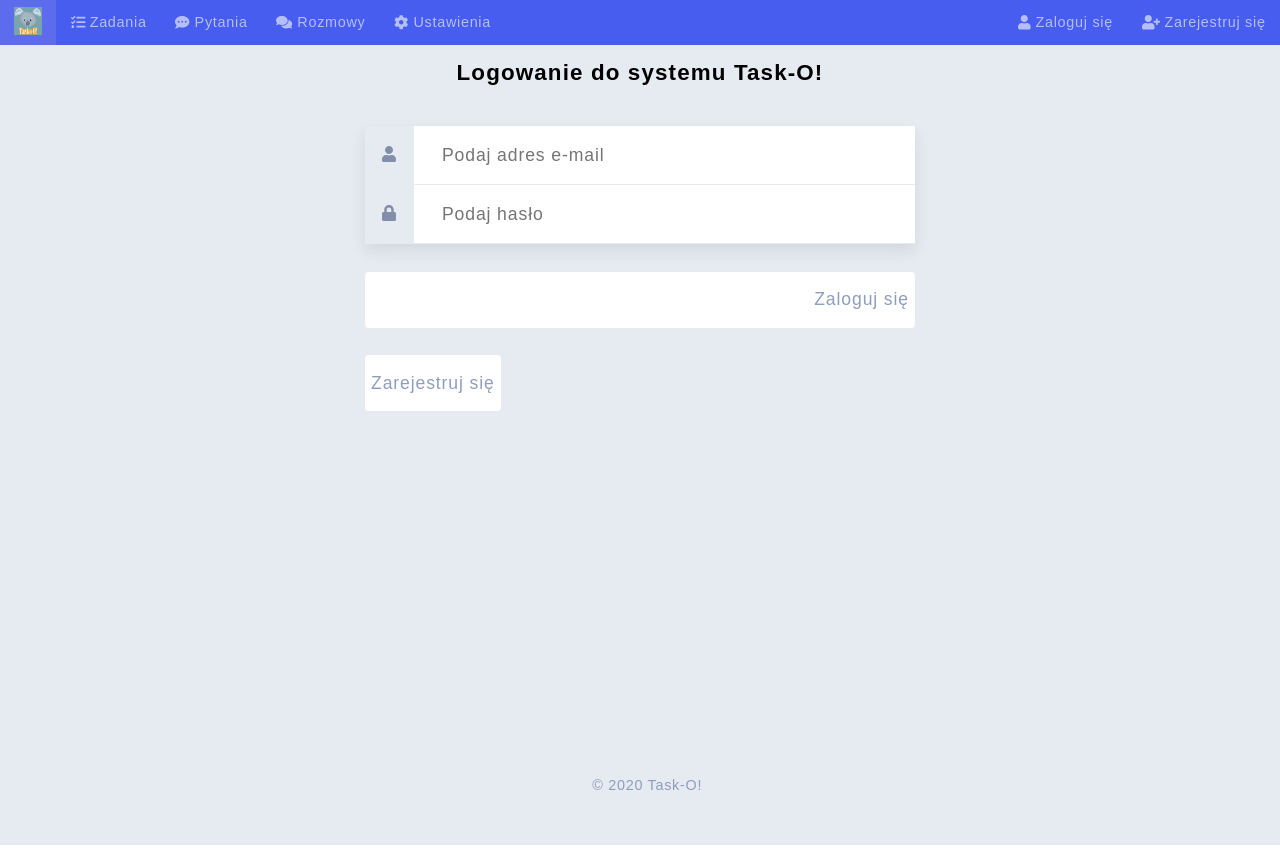
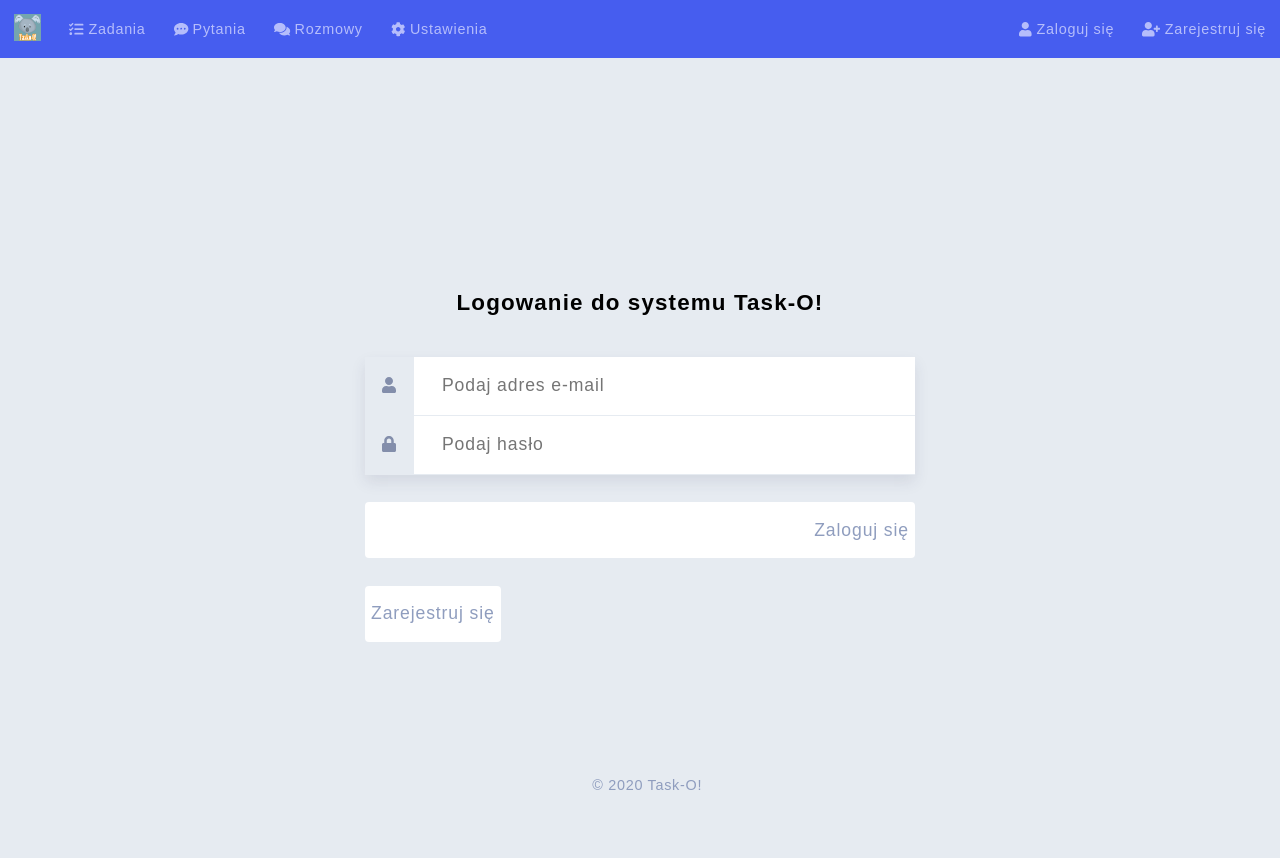
Before and after one commit to FilipHalon/Task-O, a React (Create React App) app: page /login in a window 1280 px wide. Built offline with nearby package versions, Linux system fonts and the light colour scheme.

Commit message:
Navbar is now fully responsive.

```diff
--- a/src/index.css
+++ b/src/index.css
@@ -48,6 +48,7 @@ nav ul {
   padding: 0;
   display: flex;
   /* flex-wrap: wrap; */
+  justify-content: space-between;
 }
 
 nav div {
@@ -57,12 +58,13 @@ nav div {
 }
 
 .navbar-left {
-  width: 65%;
+  /* max-width: 100%; */
 }
 
 .navbar-right {
   justify-content: flex-end;
-  width: 35%;
+  /* max-width: 100%; */
+  /* width: 30%; */
 }
 
 nav li {
@@ -70,22 +72,29 @@ nav li {
 }
 
 nav a {
-  padding: 1em;
+  border: solid 1em transparent;
+  /* padding: 1em; */
   text-decoration: none;
   color: var(--navbar-text-color);
-  font-size: 80%;
+  font-size: 65%;
 }
 
 .navbar-left > li:first-child > a {
-  padding: 0.5em 1em;
+  /* padding: 0.5em 1em; */
 }
 
 nav a:hover {
-  background-color: #5D6CED;
+  /* background-color: #5D6CED; */
   color: #FFF;
 }
 
-@media (min-width: 400px) {
+@media (min-width: 500px) {
+  nav a {
+      font-size: 80%;
+  }
+}
+
+@media (min-width: 800px) {
   nav a {
       font-size: 90%;
   }
@@ -115,7 +124,7 @@ footer {
 /* index page */
 
 .page-content-center {
-  height: 100%;
+  min-height: 100%;
   width: 100%;
   display: flex;
   flex-direction: column;
@@ -140,8 +149,8 @@ h1 {
   flex-direction: column;
   justify-content: space-between;
   margin: 1em;
-  height: 10rem;
-  width: 18rem;
+  height: 10em;
+  width: 18em;
   max-width: 300px;
   color: #FFF;
   border-radius: 2%;
```
